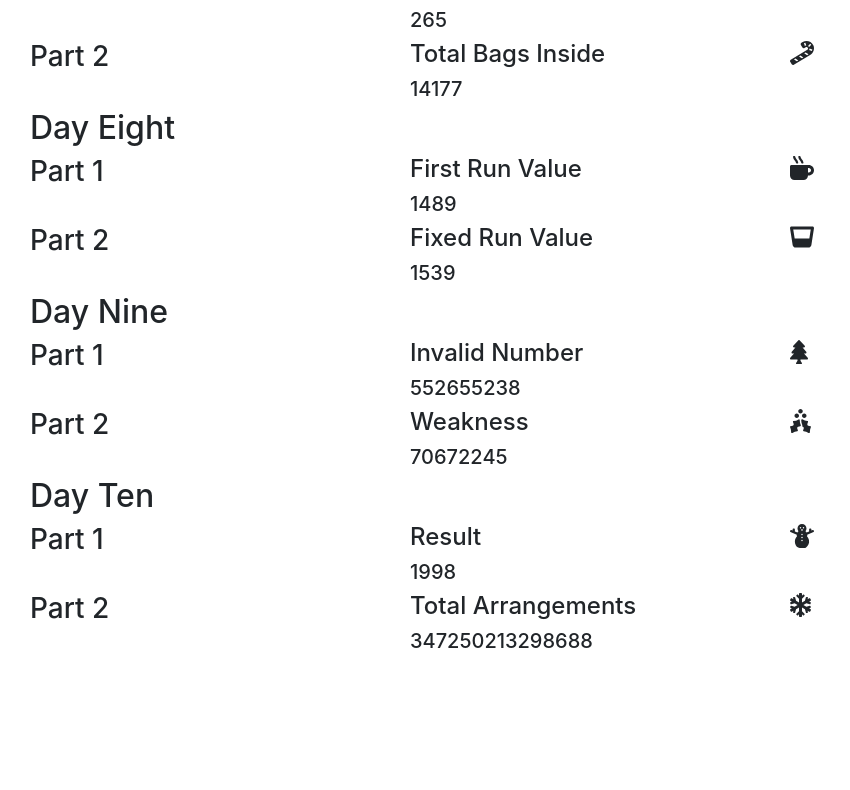
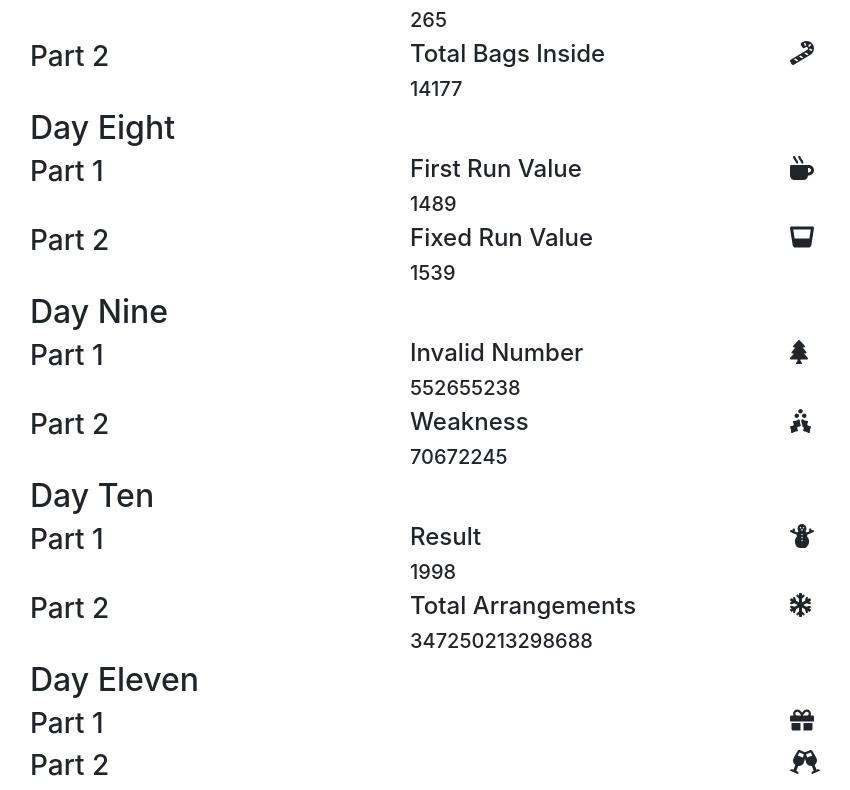
Before and after one commit to bryantkelley/aoc-2020, a React (Create React App) app: page / in a window 1280 px wide. Shown: the part 1547-2337 px from the top of the page, without its empty margins (55-905 px from the left). Before the commit the page ends 2208 px from the top, so only its background shows below. Built offline with nearby package versions, Linux system fonts and the light colour scheme.

Commit message:
Add Day 11 stub

```diff
--- /dev/null
+++ b/src/11/eleven.js
@@ -0,0 +1,63 @@
+import React, { useState, useEffect, useMemo } from "react";
+import { Col, Row } from "react-bootstrap";
+import { FontAwesomeIcon } from '@fortawesome/react-fontawesome';
+import { faGift, faGlassCheers } from '@fortawesome/free-solid-svg-icons';
+import raw from './input.txt';
+
+function Eleven() {
+  const [entries, setEntries] = useState([]);
+
+  useEffect(() => {
+    async function getEntries() {
+      fetch(raw).then(r => r.text()).then(text => text.split('\n')).then((arr) => {
+        setEntries(arr);
+      });
+    }
+
+    if (!entries.length) {
+      getEntries();
+    }
+  }, [entries]);
+
+  return (
+    <Row>
+      <Col>
+        <Row>
+          <Col>
+            <h2>Day Eleven</h2>
+          </Col>
+        </Row>
+        <Row>
+          <Col>
+            <h3>Part 1</h3>
+          </Col>
+          <Col>
+            <h4> </h4>
+            <h5>{}</h5>
+          </Col>
+          <Col>
+            <h4>
+              <FontAwesomeIcon icon={faGift} />
+            </h4>
+          </Col>
+        </Row>
+        <Row>
+          <Col>
+            <h3>Part 2</h3>
+          </Col>
+          <Col>
+            <h4> </h4>
+            <h5>{}</h5>
+          </Col>
+          <Col>
+            <h4>
+              <FontAwesomeIcon icon={faGlassCheers} />
+            </h4>
+          </Col>
+        </Row>
+      </Col>
+    </Row>
+  );
+}
+
+export default Eleven;
--- a/src/App.js
+++ b/src/App.js
@@ -13,6 +13,7 @@ import Seven from './7/seven';
 import Eight from './8/eight';
 import Nine from './9/nine';
 import Ten from './10/ten';
+import Eleven from './11/eleven';
 
 function App() {
   return (
@@ -40,6 +41,7 @@ function App() {
         <Eight />
         <Nine />
         <Ten />
+        <Eleven />
       </Container>
     </div>
   );
```
Also changed, not shown: src/11/input.txt (added).
